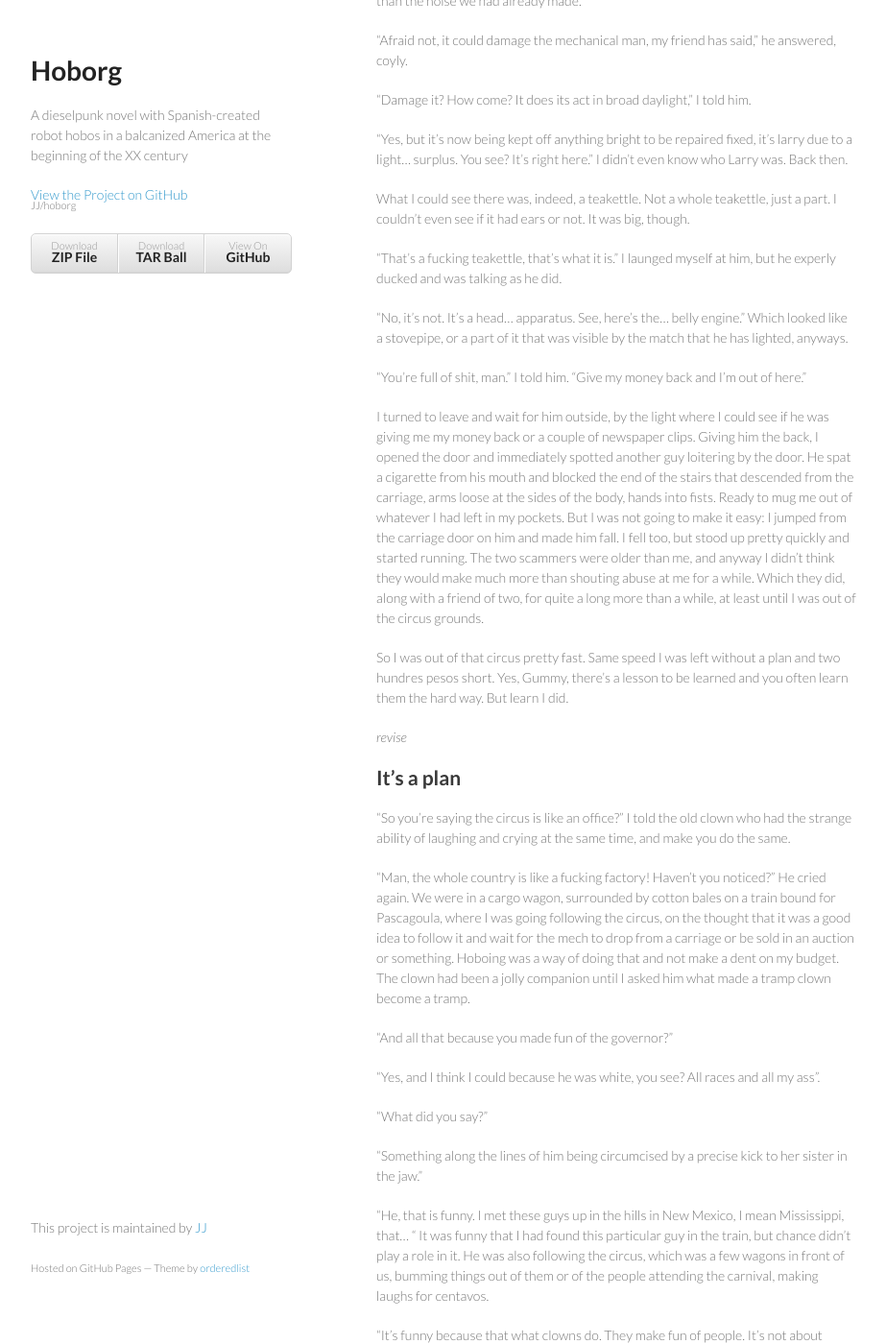
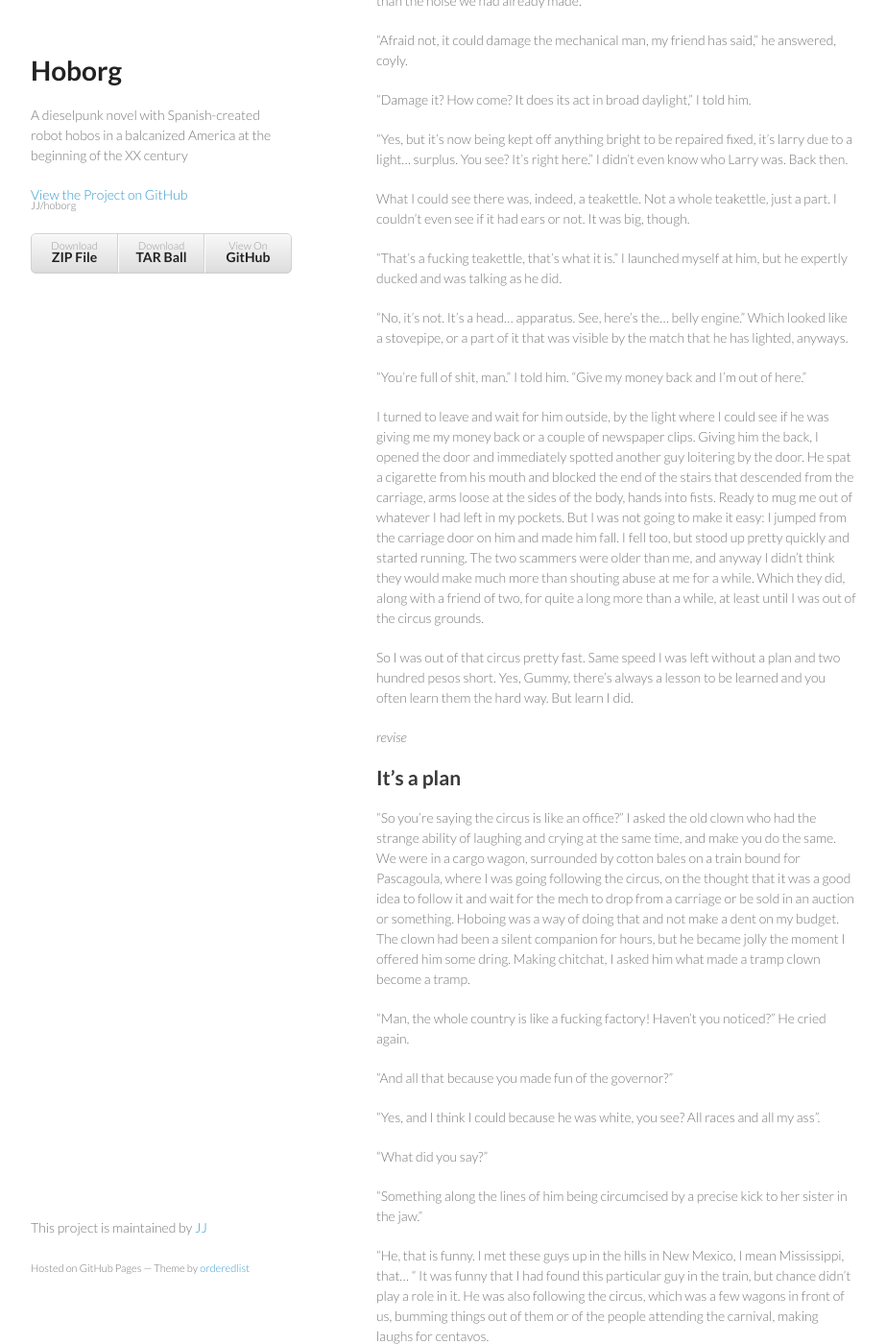
Before and after one commit to JJ/hoborg, a Jekyll site: the page built from text/text.md, in a window 1280 px wide and 1400 px high, scrolled down 11007 px. Shown: the whole window at 96% size, without its empty margins (178-1101 px from the left). Built offline with Jekyll 4.4.1, drawn with Linux system fonts in a browser that asks for light colours.

Commit message:
Sync text/text.md from master to gh-pages

```diff
--- a/text/text.md
+++ b/text/text.md
@@ -639,8 +639,8 @@ What I could see there was, indeed, a teakettle. Not a whole
 teakettle, just a part. I couldn't even see if it had ears or not. It
 was big, though.
 
-"That's a fucking teakettle, that's what it is." I launged myself at
-him, but he experly ducked and was talking as he did.
+"That's a fucking teakettle, that's what it is." I launched myself at
+him, but he expertly ducked and was talking as he did.
 
 "No, it's not. It's a head... apparatus. See, here's the... belly
 engine." Which looked like a stovepipe, or a part of it that was visible
@@ -664,7 +664,7 @@ along with a friend of two, for quite a long more than a while, at
 least until I was out of the circus grounds.
 
 So I was out of that circus pretty fast. Same speed I was left without a
-plan and two hundres pesos short. Yes, Gummy, there's a lesson to be
+plan and two hundred pesos short. Yes, Gummy, there's always a lesson to be
 learned and you often learn them the hard way. But learn I did.
 
 *revise*
@@ -672,18 +672,19 @@ learned and you often learn them the hard way. But learn I did.
 It's a plan
 -------------
 
-"So you're saying the circus is like an office?" I told the old clown
+"So you're saying the circus is like an office?" I asked the old clown
 who had the strange ability of laughing and crying at the same time,
-and make you do the same.
-
-"Man, the whole country is like a fucking factory! Haven't you
-noticed?" He cried again. We were in a cargo wagon, surrounded by
+and make you do the same. We were in a cargo wagon, surrounded by
 cotton bales on a train bound for Pascagoula, where I was going following
 the circus, on the thought that it was a good idea to follow it and wait for the
 mech to drop from a carriage or be sold in an auction or
 something. Hoboing was a way of doing that and not make a dent on my
-budget. The clown had been a jolly companion until I asked him what
+budget. The clown had been a silent companion for hours, but he became
+jolly the moment I offered him some dring. Making chitchat,  I asked him what
 made a tramp clown become a tramp.
+
+"Man, the whole country is like a fucking factory! Haven't you
+noticed?" He cried again.
 
 "And all that because you made fun of the governor?"
 
```
